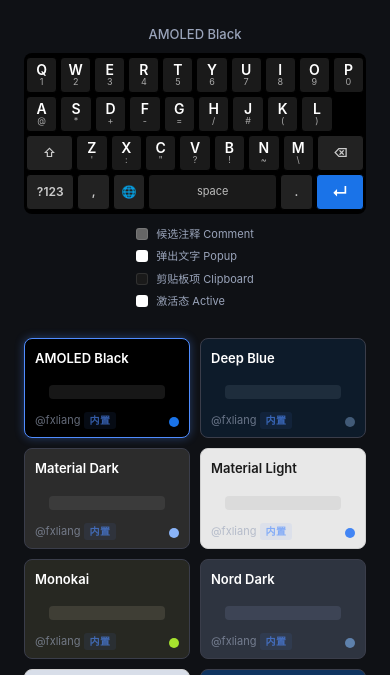
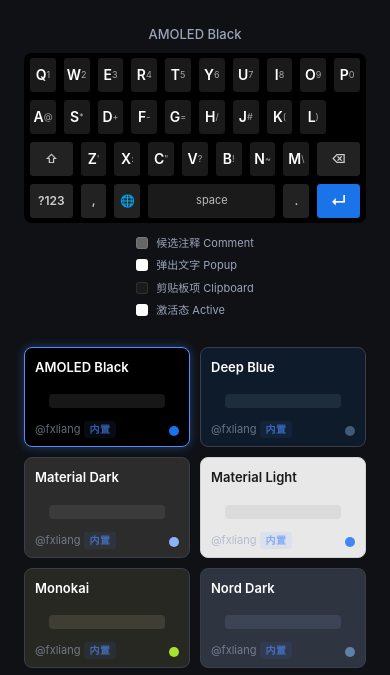
Before and after one commit to rebron1900/f5a-gallery, an Astro site: page / in a window 390 px wide. Shown: the part 101-776 px from the top of the page. Built offline with nearby package versions, Linux system fonts and the light colour scheme; Astro itself is replaced by a stand-in of ours.

Commit message:
rewrite: keyboard renderer aligned with f5a-see-me CSS approach
Root cause of 5 rounds of broken layout:
- Used flex-grow + row gap → gap叠加百分比溢出
- f5a-see-me uses flex:0 0 % + padding on slot (NO gap on row)

Changes:
- Slot: flex:0 0 var(--key-width) + padding:0 var(--hgap)
- Row: gap:0, .keyboard-keys wrapper with width:min(100%,720px)
- Renderers output --key-width as percentage (not flex-grow)
- CSS: all sizing via fixed px + mobile media queries
- Cloned f5a-see-me locally for reference

```diff
--- a/public/scripts/keyboard-render.js
+++ b/public/scripts/keyboard-render.js
@@ -1,6 +1,6 @@
 /**
  * Keyboard renderer — browser-side version.
- * Extracted from fxliang/f5a-see-me, plain JS (no TS/build needed).
+ * Matches f5a-see-me's CSS: flex 0 0 %, padding-based gaps.
  */
 (function (root) {
   "use strict";
@@ -30,14 +30,14 @@
     if (!key) return "?";
     if ((key.type === "AlphabetKey" || key.type === "MacroKey") && key.displayText) return key.displayText;
     switch (key.type) {
-      case "CapsKey": return "⇧";
+      case "CapsKey": return "\u21e7";
       case "LayoutSwitchKey": case "LayerSwitchKey": return key.label || "?123";
       case "CommaKey": return ",";
-      case "LanguageKey": return "🌐";
+      case "LanguageKey": return "\ud83c\udf10";
       case "SpaceKey": return "space";
       case "SymbolKey": return key.label || ".";
-      case "ReturnKey": return "↵";
-      case "BackspaceKey": return "⌫";
+      case "ReturnKey": return "\u21b5";
+      case "BackspaceKey": return "\u232b";
       case "AlphabetKey": return key.main || "?";
       case "MacroKey": return key.label || "M";
       default: return key.type;
@@ -69,12 +69,10 @@
       var w = Number.isFinite(raw) ? raw : dw;
       return { width: Math.max(0, w), auto: hasWeight ? w <= 0 : dw <= 0 };
     });
-    var fixedSum = 0;
-    var flexCount = 0;
+    var fixedSum = 0, flexCount = 0;
     entries.forEach(function (e) { if (!e.auto) fixedSum += e.width; else flexCount++; });
     var remaining = Math.max(0, 1 - fixedSum);
     var flexW = flexCount > 0 ? remaining / flexCount : 0;
-    // Return plain numbers (flex-grow weights), NOT percentages
     return entries.map(function (e) { return e.auto ? flexW : e.width; });
   }
 
@@ -105,35 +103,25 @@
     var radius = opts.keyRadius != null ? opts.keyRadius : 4;
     var border = opts.borderEnabled !== false;
 
-    var rows = layout;
-    var rowCount = rows.length;
-    var rowH = rowCount > 0 ? Math.max(34, Math.round(48 * (100 / rowCount) / 25)) : 42;
-    var keyH = Math.max(1, rowH - vGap * 2);
-
-    var html = rows.map(function (row) {
+    var html = layout.map(function (row) {
       var widths = resolveRowWidths(row);
       var keysHtml = row.map(function (key, i) {
-        var kw = widths[i];
+        var wp = (widths[i] * 100).toFixed(6) + "%";
         var c = resolveColors(key, colors);
         var vc = previewVariantClass(key);
         var bw = border ? 1 : 0;
         var bs = border ? "solid" : "none";
-        var main = previewTitle(key);
+        var main = escapeHtml(previewTitle(key));
         var sub = keySubText(key);
         var altHtml = sub ? '<span class="keyboard-alt" style="color:' + c.altText + '">' + escapeHtml(sub) + '</span>' : "";
 
-        return '<div class="keyboard-slot" style="--kw:' + kw + '">'
-          + '<div class="keyboard-key ' + vc + '"'
-          + ' style="background:' + c.background + ';color:' + c.text + ';border-color:' + c.border
-          + ';border-width:' + bw + 'px;border-style:' + bs + ';border-radius:' + radius + 'px">'
-          + '<span class="keyboard-main">' + escapeHtml(main) + '</span>' + altHtml
-          + '</div></div>';
+        return '<div class="keyboard-slot" style="--key-width:' + wp + ';--hgap:' + hGap + 'px"><div class="keyboard-key ' + vc + '" style="background:' + c.background + ';color:' + c.text + ';border-color:' + c.border + ';border-width:' + bw + 'px;border-style:' + bs + ';border-radius:' + radius + 'px"><span class="keyboard-main">' + main + '</span>' + altHtml + '</div></div>';
       }).join("");
 
-      return '<div class="keyboard-row" style="gap:' + hGap + 'px">' + keysHtml + '</div>';
+      return '<div class="keyboard-row"><div class="keyboard-keys">' + keysHtml + '</div></div>';
     }).join("");
 
-    return '<div class="keyboard-preview" style="background:' + colors.keyboardColor + ';gap:' + vGap + 'px">' + html + '</div>';
+    return '<div class="keyboard-preview" style="background:' + colors.keyboardColor + '">' + html + '</div>';
   }
 
   root.renderKeyboard = renderKeyboard;
--- a/public/styles/keyboard.css
+++ b/public/styles/keyboard.css
@@ -1,8 +1,6 @@
-/* Keyboard preview styles */
+/* Keyboard preview — matches f5a-see-me CSS approach */
 
 .keyboard-preview {
-  display: flex;
-  flex-direction: column;
   border-radius: 10px;
   overflow: hidden;
   padding: 6px 4px;
@@ -11,25 +9,39 @@
 }
 
 .keyboard-row {
+  margin-bottom: 6px;
   display: flex;
-  gap: 3px;
-  width: 100%;
+  justify-content: center;
+}
+
+.keyboard-row:last-child {
+  margin-bottom: 0;
+}
+
+.keyboard-keys {
+  display: flex;
+  gap: 0;
+  width: min(100%, 720px);
 }
 
 .keyboard-slot {
-  flex: var(--kw, 1) 1 0;
+  flex: 0 0 var(--key-width, 10%);
   min-width: 0;
+  padding: 0 var(--hgap, 3px);
+  display: flex;
 }
 
 .keyboard-key {
+  width: 100%;
+  height: 42px;
   display: flex;
-  flex-direction: column;
   align-items: center;
   justify-content: center;
-  height: 42px;
   position: relative;
   user-select: none;
   box-sizing: border-box;
+  border-radius: 4px;
+  overflow: hidden;
 }
 
 .keyboard-main {
@@ -75,10 +87,6 @@
     border-radius: 8px;
   }
 
-  .keyboard-row {
-    gap: 2px;
-  }
-
   .keyboard-key {
     height: 36px;
   }
@@ -105,7 +113,6 @@
   }
 }
 
-/* Very small screens */
 @media (max-width: 360px) {
   .keyboard-key {
     height: 32px;
@@ -118,12 +125,4 @@
   .keyboard-alt {
     font-size: 8px;
   }
-
-  .keyboard-row {
-    gap: 1px;
-  }
-
-  .keyboard-preview {
-    padding: 3px 1px;
-  }
 }
--- a/src/scripts/keyboard-renderer.ts
+++ b/src/scripts/keyboard-renderer.ts
@@ -39,10 +39,7 @@ export interface KeyDef {
 
 export type Layout = KeyDef[][];
 
-// --- Key type → CSS class mapping (from f5a-see-me keyVariantClass) ---
-
 function keyVariantClass(key: KeyDef): string {
-  const classes: string[] = [];
   switch (key.type) {
     case "CapsKey":
     case "LayoutSwitchKey":
@@ -51,33 +48,25 @@ function keyVariantClass(key: KeyDef): string {
     case "SymbolKey":
     case "LanguageKey":
     case "BackspaceKey":
-      classes.push("alt-key");
-      break;
+      return "alt-key";
     case "SpaceKey":
-      classes.push("space-key");
-      break;
+      return "space-key";
     case "ReturnKey":
-      classes.push("accent-key");
-      break;
+      return "accent-key";
+    default:
+      return "";
   }
-  return classes.join(" ");
 }
 
 function previewVariantClass(key: KeyDef): string {
-  const classes = keyVariantClass(key)
-    .split(/\s+/)
-    .filter((cls) => cls && cls !== "macro-key" && cls !== "compose-key");
-  if (key.type === "LanguageKey") classes.push("language-key");
-  return classes.join(" ");
+  const cls = keyVariantClass(key);
+  if (key.type === "LanguageKey") return cls ? cls + " language-key" : "language-key";
+  return cls;
 }
-
-// --- Key display text (from f5a-see-me previewTitleFromObj) ---
 
 function previewTitle(key: KeyDef): string {
   if (!key) return "?";
-  if (key.type === "AlphabetKey" || key.type === "MacroKey") {
-    if (typeof key.displayText === "string" && key.displayText) return key.displayText;
-  }
+  if ((key.type === "AlphabetKey" || key.type === "MacroKey") && key.displayText) return key.displayText;
   switch (key.type) {
     case "CapsKey": return "⇧";
     case "LayoutSwitchKey":
@@ -94,15 +83,11 @@ function previewTitle(key: KeyDef): string {
   }
 }
 
-// --- Key sub text (from f5a-see-me keySubText) ---
-
 function keySubText(key: KeyDef): string {
   if (!key) return "";
   if (key.type === "AlphabetKey") return key.alt || "";
   return "";
 }
-
-// --- Key width calculation (from f5a-see-me resolveRegularRowWidths) ---
 
 function defaultKeyWeight(key: KeyDef): number {
   switch (key.type) {
@@ -126,22 +111,17 @@ function resolveRowWidths(row: KeyDef[]): number[] {
   if (!row.length) return [];
   const entries = row.map((key) => {
     const hasWeight = key && "weight" in key;
-    const defaultWidth = defaultKeyWeight(key);
-    const raw = hasWeight ? Number(key.weight) : defaultWidth;
-    const width = Number.isFinite(raw) ? raw : defaultWidth;
-    return {
-      width: Math.max(0, width),
-      auto: hasWeight ? width <= 0 : defaultWidth <= 0,
-    };
+    const dw = defaultKeyWeight(key);
+    const raw = hasWeight ? Number(key.weight) : dw;
+    const w = Number.isFinite(raw) ? raw : dw;
+    return { width: Math.max(0, w), auto: hasWeight ? w <= 0 : dw <= 0 };
   });
-  const fixedSum = entries.reduce((sum, item) => sum + (item.auto ? 0 : item.width), 0);
-  const flexCount = entries.filter((item) => item.auto).length;
+  const fixedSum = entries.reduce((s, e) => s + (e.auto ? 0 : e.width), 0);
+  const flexCount = entries.filter((e) => e.auto).length;
   const remaining = Math.max(0, 1 - fixedSum);
-  const flexWidth = flexCount > 0 ? remaining / flexCount : 0;
-  return entries.map((item) => (item.auto ? flexWidth : item.width));
+  const flexW = flexCount > 0 ? remaining / flexCount : 0;
+  return entries.map((e) => (e.auto ? flexW : e.width));
 }
-
-// --- Color resolution (simplified from f5a-see-me) ---
 
 interface PreviewColors {
   background: string;
@@ -152,61 +132,35 @@ interface PreviewColors {
 
 function resolveColors(key: KeyDef, colors: ThemeColors): PreviewColors {
   const variant = keyVariantClass(key);
-  const isAlt = variant.includes("alt-key");
-  const isAccent = variant.includes("accent-key");
-  const isSpace = variant.includes("space-key");
+  const isAlt = variant === "alt-key";
+  const isAccent = variant === "accent-key";
+  const isSpace = variant === "space-key";
   const isReturn = key.type === "ReturnKey";
   const isLayoutSwitch = key.type === "LayoutSwitchKey" || key.type === "LayerSwitchKey";
 
-  // Background
-  let background: string;
-  if (isSpace) {
-    background = colors.spaceBarColor;
-  } else if (isReturn) {
-    background = colors.accentKeyBackgroundColor;
-  } else if (isLayoutSwitch) {
-    background = colors.altKeyBackgroundColor;
-  } else if (isAccent) {
-    background = colors.accentKeyBackgroundColor;
-  } else if (isAlt) {
-    background = colors.altKeyBackgroundColor;
-  } else {
-    background = colors.keyBackgroundColor;
-  }
+  const bg = isSpace ? colors.spaceBarColor
+    : (isReturn || isAccent) ? colors.accentKeyBackgroundColor
+    : (isAlt || isLayoutSwitch) ? colors.altKeyBackgroundColor
+    : colors.keyBackgroundColor;
 
-  // Text
-  let text: string;
-  if (isReturn) {
-    text = colors.accentKeyTextColor;
-  } else if (isAccent) {
-    text = colors.accentKeyTextColor;
-  } else if (isAlt || isLayoutSwitch) {
-    text = colors.altKeyTextColor;
-  } else {
-    text = colors.keyTextColor;
-  }
+  const tx = isReturn || isAccent ? colors.accentKeyTextColor
+    : isAlt || isLayoutSwitch ? colors.altKeyTextColor
+    : colors.keyTextColor;
 
-  // Alt text (for key sub labels)
-  const altText = colors.altKeyTextColor;
-
-  // Border
-  const border = colors.keyShadowColor;
-
-  return { background, text, altText, border };
+  return { background: bg, text: tx, altText: colors.altKeyTextColor, border: colors.keyShadowColor };
 }
 
-// --- HTML escape ---
-
-function escapeHtml(str: string): string {
-  return str
-    .replace(/&/g, "&amp;")
-    .replace(/</g, "&lt;")
-    .replace(/>/g, "&gt;")
-    .replace(/"/g, "&quot;");
+function escapeHtml(s: string): string {
+  return s.replace(/&/g, "&amp;").replace(/</g, "&lt;").replace(/>/g, "&gt;").replace(/"/g, "&quot;");
 }
 
-// --- Main render function ---
-
+/**
+ * Render keyboard HTML — matches f5a-see-me's CSS approach:
+ * - flex: 0 0 <percentage> on slots (fixed width, no shrink/grow)
+ * - padding on slots for horizontal gaps (NOT gap on row)
+ * - .keyboard-keys wrapper per row
+ * - CSS variables for hgap/vgap/radius (set by caller or CSS)
+ */
 export function renderKeyboard(colors: ThemeColors, layout: Layout, options?: {
   keyHGap?: number;
   keyVGap?: number;
@@ -220,37 +174,25 @@ export function renderKeyboard(colors: ThemeColors, layout: Layout, options?: {
     borderEnabled = true,
   } = options || {};
 
-  const rows = layout;
-  const rowCount = rows.length;
-  const rowHeight = rowCount > 0 ? Math.max(34, Math.round(48 * (100 / rowCount) / 25)) : 42;
-  const keyHeight = Math.max(1, rowHeight - keyVGap * 2);
-
-  const html = rows.map((row) => {
+  const html = layout.map((row) => {
     const widths = resolveRowWidths(row);
     const keysHtml = row.map((key, i) => {
-      const flexGrow = widths[i];
+      const widthPercent = `${(widths[i] * 100).toFixed(6)}%`;
       const c = resolveColors(key, colors);
       const variant = previewVariantClass(key);
-      const borderWidth = borderEnabled ? 1 : 0;
-      const borderStyle = borderEnabled ? "solid" : "none";
-
-      const mainText = previewTitle(key);
+      const bw = borderEnabled ? 1 : 0;
+      const bs = borderEnabled ? "solid" : "none";
+      const main = escapeHtml(previewTitle(key));
       const sub = keySubText(key);
-
       const altHtml = sub
         ? `<span class="keyboard-alt" style="color:${c.altText}">${escapeHtml(sub)}</span>`
         : "";
 
-      return `<div class="keyboard-slot" style="--kw:${flexGrow}">
-        <div class="keyboard-key ${variant}"
-             style="background:${c.background};color:${c.text};border-color:${c.border};border-width:${borderWidth}px;border-style:${borderStyle};border-radius:${keyRadius}px">
-          <span class="keyboard-main">${escapeHtml(mainText)}</span>${altHtml}
-        </div>
-      </div>`;
+      return `<div class="keyboard-slot" style="--key-width:${widthPercent};--hgap:${keyHGap}px"><div class="keyboard-key ${variant}" style="background:${c.background};color:${c.text};border-color:${c.border};border-width:${bw}px;border-style:${bs};border-radius:${keyRadius}px"><span class="keyboard-main">${main}</span>${altHtml}</div></div>`;
     }).join("");
 
-    return `<div class="keyboard-row" style="gap:${keyHGap}px">${keysHtml}</div>`;
+    return `<div class="keyboard-row"><div class="keyboard-keys">${keysHtml}</div></div>`;
   }).join("");
 
-  return `<div class="keyboard-preview" style="background:${colors.keyboardColor};gap:${keyVGap}px">${html}</div>`;
+  return `<div class="keyboard-preview" style="background:${colors.keyboardColor}">${html}</div>`;
 }
```
Also changed, not shown: 1 other file.
